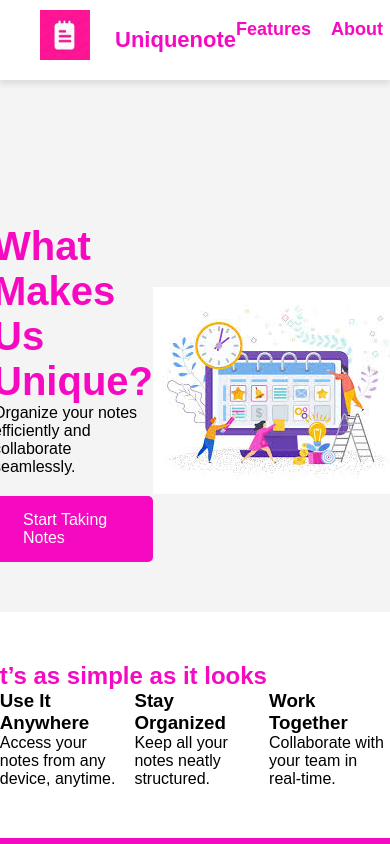
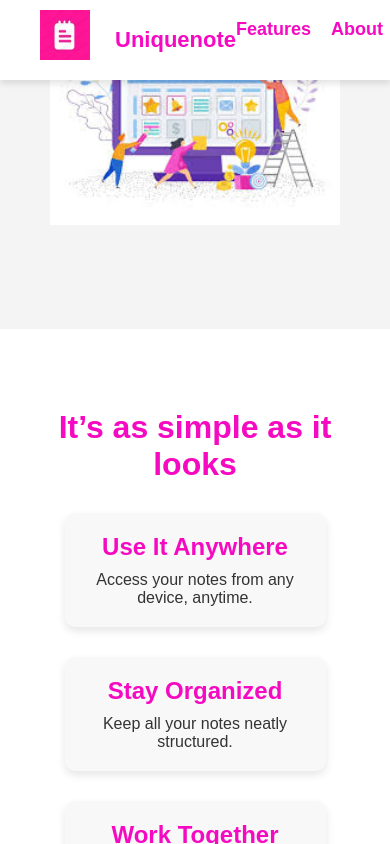
Before and after one commit to KlavitoOfTech/Notes-app, a React (Create React App) app: page / in a window 390 px wide. Built offline with nearby package versions, Linux system fonts and the light colour scheme.

Commit message:
made efew changes to the landing page

```diff
--- a/src/components/LandingPage.js
+++ b/src/components/LandingPage.js
@@ -1,4 +1,4 @@
-import React, { useState } from "react";
+import React from "react";
 import { Link } from "react-router-dom";
 import "../styles/LandingPage.css"; // Add styles separately
 import logo from "../notes-logo.jpg"; // Your logo path
@@ -6,9 +6,9 @@ import illustration from "../notes-illustration.jpg";
 
 export default function LandingPage() {
     return (
-        <div className="landing-container">
+        <>
             {/* Header Section */}
-            <header className="landing-header">
+            <div className="landing-header">
                 <div className="brand">
                     <img src={logo} alt="Notes Taking Logo" className="logo" />
                     <h2 className="site-name">Uniquenote</h2>
@@ -20,8 +20,10 @@ export default function LandingPage() {
                         <li><Link to="/signup" className="login-btn">Sign Up</Link></li>
                     </ul>
                 </nav>
-            </header>
+            </div>
 
+            {/* Scrollable Content */}
+            <div className="landing-container">
                 {/* Hero Section */}
                 <section className="hero">
                     <div className="hero-content">
@@ -57,8 +59,9 @@ export default function LandingPage() {
                 <section className="cta">
                     <h2>We help you take better notes!</h2>
                     <p>Join thousands of users who improve their productivity with Notes Taking.</p>
-                <p>© 2025 · Designed & Built with Love❤️</p>
+                    <p>© 2025 · Designed & Built with Love ❤️</p>
                 </section>
             </div>
+        </>
     );
 }
--- a/src/styles/LandingPage.css
+++ b/src/styles/LandingPage.css
@@ -1,14 +1,29 @@
-/* General Styles */
+/* Reset default browser styles */
+* {
+    margin: 0;
+    padding: 0;
+    box-sizing: border-box;
+    scroll-behavior: smooth;
+    font-family: 'Poppins', sans-serif; /* Modern font */
+}
 
+html, body {
+    width: 100%;
+    height: 100%;
+    background-color: #f8f8f8;
+    overflow-x: hidden;
+}
 
+/* ✅ Landing Container - Scrollable */
 .landing-container {
-    width: 100%;  /* Takes full width */
-    min-height: 100vh;  /* Covers the full viewport height */
+    width: 100%;
+    min-height: 100vh;
     display: flex;
     flex-direction: column;
+    overflow-y: auto;
 }
 
-/* Header */
+/* ✅ Header - Fixed Top */
 .landing-header {
     display: flex;
     justify-content: space-between;
@@ -19,17 +34,17 @@
     top: 0;
     left: 0;
     width: 100%;
-    height: 80px; /* Set header height */
+    height: 80px;
     z-index: 1000;
     box-shadow: 0 4px 6px rgba(0, 0, 0, 0.1);
 }
 
-/* Push content down so it doesn’t overlap header */
+/* ✅ Push content below header */
 .landing-container {
-    padding-top: 100px; /* Adjust based on header height */
+    padding-top: 100px;
 }
 
-/* Logo */
+/* ✅ Logo & Branding */
 .landing-header .brand {
     display: flex;
     align-items: center;
@@ -46,7 +61,7 @@
     color: #f50ac2;
 }
 
-/* Navigation */
+/* ✅ Navigation */
 .landing-header nav ul {
     list-style: none;
     display: flex;
@@ -67,32 +82,47 @@
     transition: color 0.3s ease-in-out;
 }
 
+.landing-header nav ul li a:hover {
+    color: #c407a3;
+}
+
+/* ✅ Sign Up Button */
 .landing-header .login-btn {
     padding: 10px 20px;
     background-color: #f50ac2;
     color: white;
     border-radius: 5px;
     text-decoration: none;
+    transition: background 0.3s ease-in-out;
 }
 
-/* Hero Section */
+.landing-header .login-btn:hover {
+    background-color: #c407a3;
+}
+
+/* ✅ Hero Section */
 .hero {
-    margin-top: 250px; /* Adjust to move the section downward */
     display: flex;
     justify-content: space-between;
     align-items: center;
-    padding: 50px;
+    padding: 100px 50px;
     background-color: #f4f4f4;
+    text-align: left;
 }
 
 .hero-content {
     max-width: 50%;
-    text-align: left;
 }
 
 .hero-content h1 {
-    font-size: 2.5rem;
+    font-size: 2.8rem;
     color: #f50ac2;
+}
+
+.hero-content p {
+    font-size: 1.2rem;
+    margin-top: 10px;
+    color: #333;
 }
 
 .cta-btn {
@@ -103,39 +133,99 @@
     text-decoration: none;
     border-radius: 5px;
     margin-top: 20px;
+    font-size: 18px;
+    font-weight: bold;
+    transition: background 0.3s ease-in-out;
 }
 
-/* Features Section */
+.cta-btn:hover {
+    background-color: #c407a3;
+}
+
+/* ✅ Hero Image */
+.hero-image img {
+    width: 450px;
+    max-width: 100%;
+}
+
+/* ✅ Features Section */
 .features {
-    padding: 50px;
+    padding: 80px 50px;
     background-color: white;
+    text-align: center;
 }
 
 .features h2 {
     color: #f50ac2;
+    font-size: 2rem;
+    margin-bottom: 30px;
 }
 
 .features-grid {
     display: flex;
-    justify-content: space-around;
+    justify-content: space-between;
+    gap: 30px;
+    flex-wrap: wrap;
 }
 
 .feature-item {
     max-width: 30%;
+    background: #f8f8f8;
+    padding: 20px;
+    border-radius: 10px;
+    box-shadow: 0 4px 8px rgba(0, 0, 0, 0.1);
+    transition: transform 0.3s ease-in-out;
 }
 
-/* CTA Section */
+.feature-item:hover {
+    transform: scale(1.05);
+}
+
+.feature-item h3 {
+    color: #f50ac2;
+    font-size: 1.5rem;
+}
+
+.feature-item p {
+    color: #333;
+    font-size: 1rem;
+    margin-top: 10px;
+}
+
+/* ✅ Call-to-Action Section */
 .cta {
-    padding: 50px;
+    padding: 80px 50px;
     background-color: #f50ac2;
     color: white;
+    text-align: center;
 }
 
-/* Navbar links (removes blue color & underline) */
-nav ul li a {
-    text-decoration: none;
-    color: #f50ac2;
-    font-size: 18px;
-    font-weight: bold;
-    transition: color 0.3s ease-in-out;
+.cta h2 {
+    font-size: 2.2rem;
+    margin-bottom: 20px;
 }
+
+.cta p {
+    font-size: 1.2rem;
+}
+
+/* ✅ Responsive Design */
+@media screen and (max-width: 900px) {
+    .hero {
+        flex-direction: column;
+        text-align: center;
+    }
+
+    .hero-content {
+        max-width: 80%;
+    }
+
+    .features-grid {
+        flex-direction: column;
+        align-items: center;
+    }
+
+    .feature-item {
+        max-width: 90%;
+    }
+}
```
Lines whose indentation alone changed are shown as unchanged.
